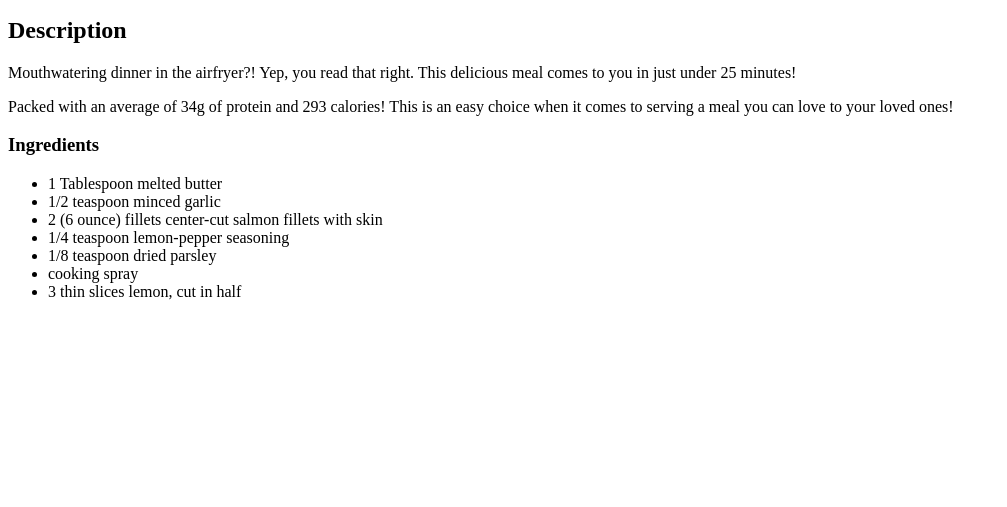
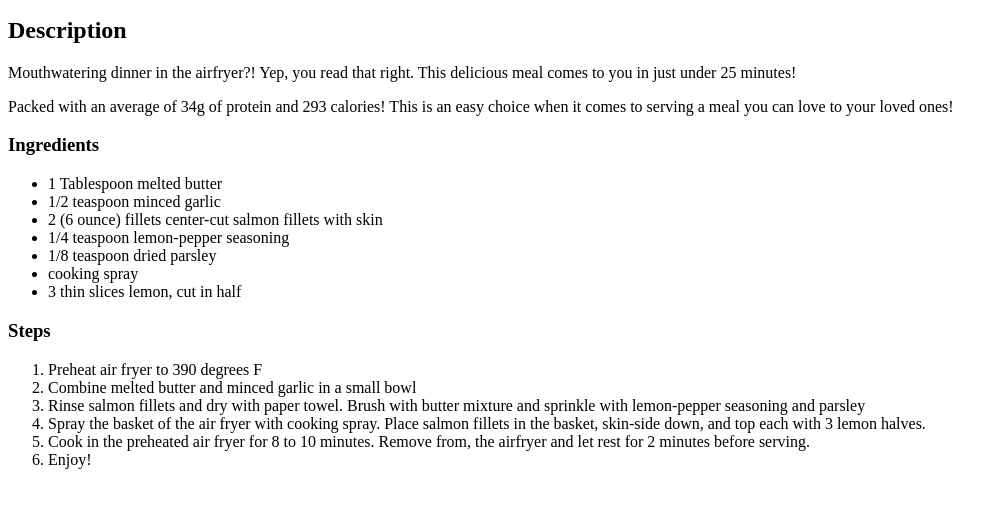
Before and after one commit to KelseyCooper9/odin-recipes, a plain HTML site: page recipes/lemon_garlic_salmon.html in a window 1280 px wide. Shown: the part 101-608 px from the top of the page, without its empty margins (0-1007 px from the left). Drawn offline with Linux system fonts and the light colour scheme.

Commit message:
Add order list of steps

```diff
--- a/recipes/lemon_garlic_salmon.html
+++ b/recipes/lemon_garlic_salmon.html
@@ -25,6 +25,21 @@
                 <li> cooking spray</li>
                 <li> 3 thin slices lemon, cut in half</li>
               </ul>
+            <h3> Steps </h3>
+              <ol>
+                <li> Preheat air fryer to 390 degrees F </li>
+                <li> Combine melted butter and minced garlic in a small bowl</li>
+                <li> Rinse salmon fillets and dry with paper towel. Brush with butter mixture and sprinkle with
+                    lemon-pepper seasoning and parsley
+                </li>
+                <li> Spray the basket of the air fryer with cooking spray. Place salmon fillets
+                    in the basket, skin-side down, and top each with 3 lemon halves.
+                </li>
+                <li> Cook in the preheated air fryer for 8 to 10 minutes.  Remove from,
+                    the airfryer and let rest for 2 minutes before serving.
+                </li>
+                <li> Enjoy! </li>
+              </ol>
     </body>
 
 </html>
```
